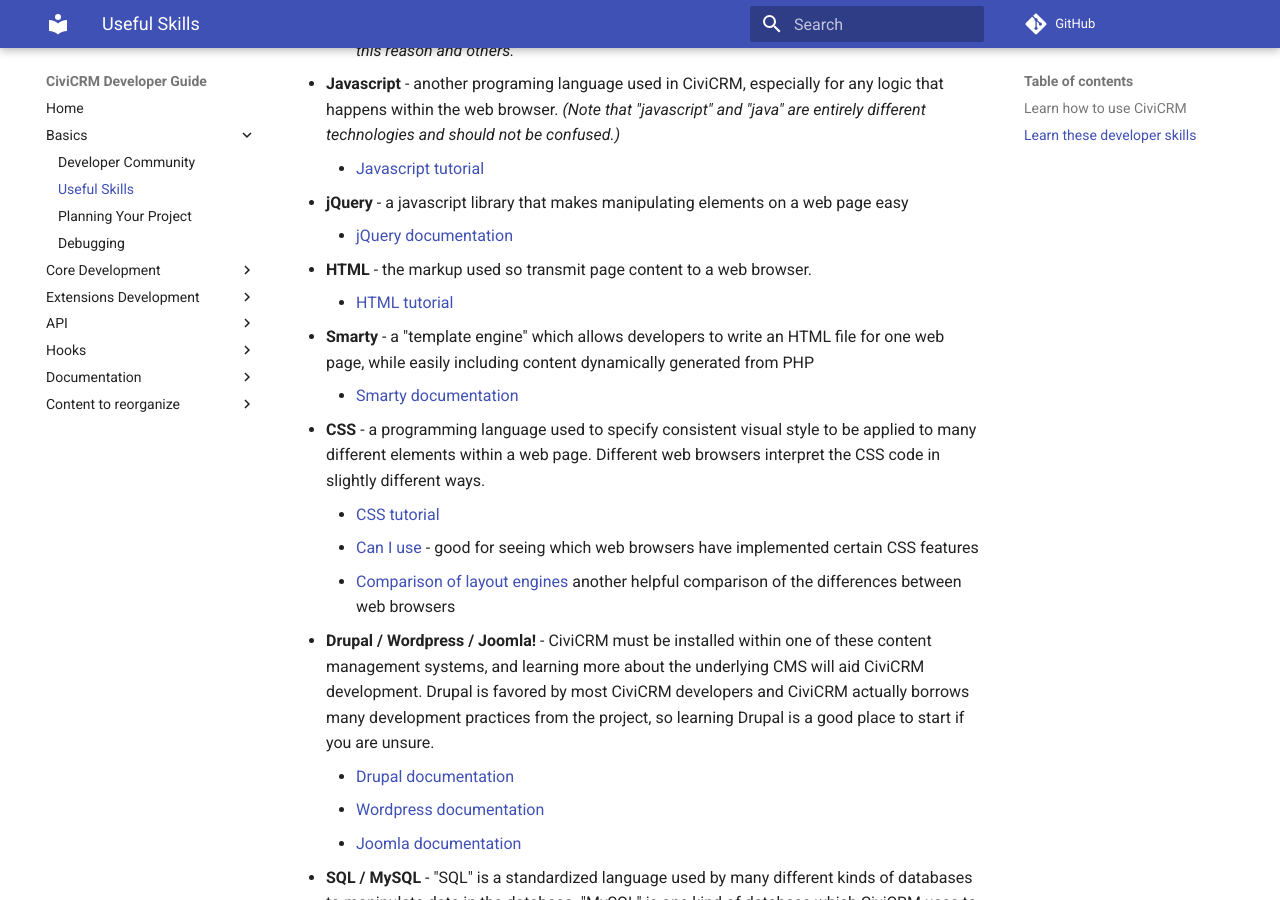
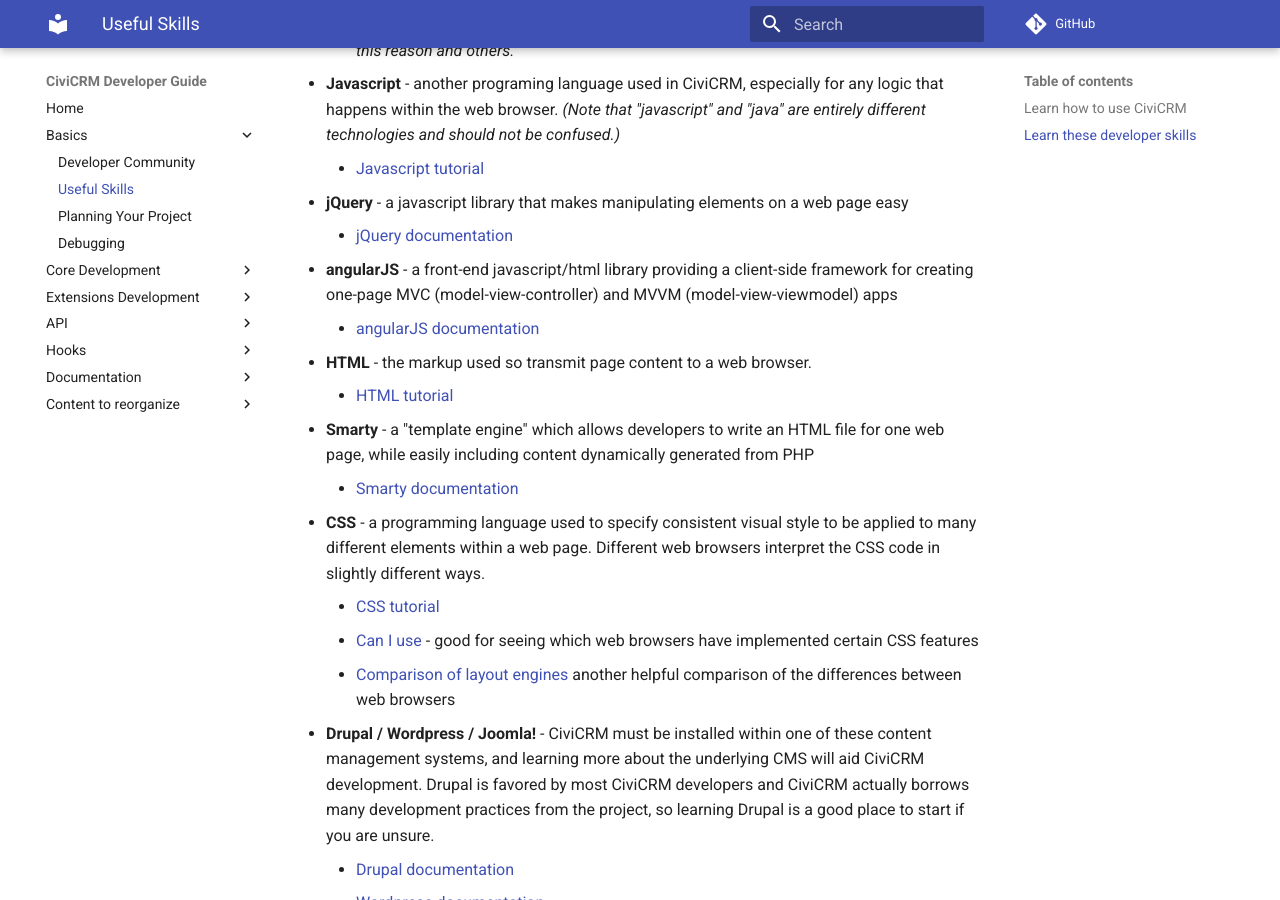
Before and after one commit to civicrm/civicrm-dev-docs, an MkDocs documentation site: the page built from docs/basics/skills.md, in a window 1280 px wide and 900 px high, scrolled down 1071 px. Built offline with MkDocs 1.6.1 and Material for MkDocs 9.7.7, drawn with Linux system fonts in a browser that asks for light colours; comment, search, counter and statistics services are not loaded; old or Windows-style settings are respelled for this version of MkDocs.

Commit message:
added angular

```diff
--- a/docs/basics/skills.md
+++ b/docs/basics/skills.md
@@ -49,6 +49,9 @@
 -   **jQuery** - a javascript library that makes manipulating elements on a web
     page easy
     -   [jQuery documentation](http://api.jquery.com/)
+-   **angularJS** - a front-end javascript/html library providing a client-side framework
+    for creating one-page MVC (model-view-controller) and MVVM (model-view-viewmodel) apps
+    -   [angularJS documentation](https://angular.io/docs/ts/latest/)
 -   **HTML** - the markup used so transmit page content to a web browser.
     -   [HTML tutorial](http://www.w3schools.com/html/default.asp)
 -   **Smarty** - a "template engine" which allows developers to write an HTML
```
